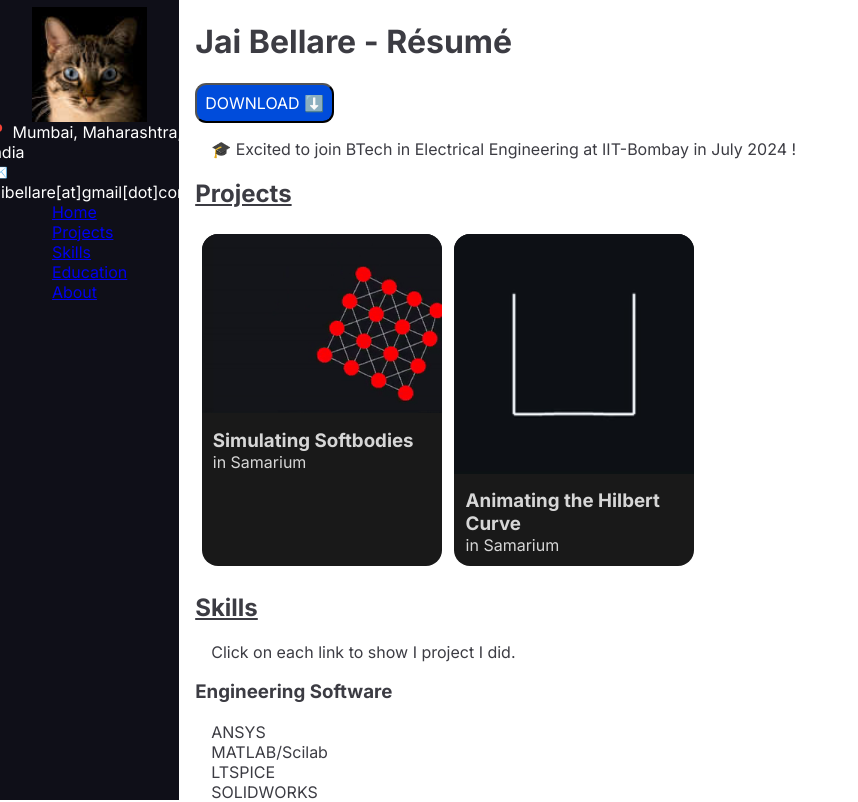
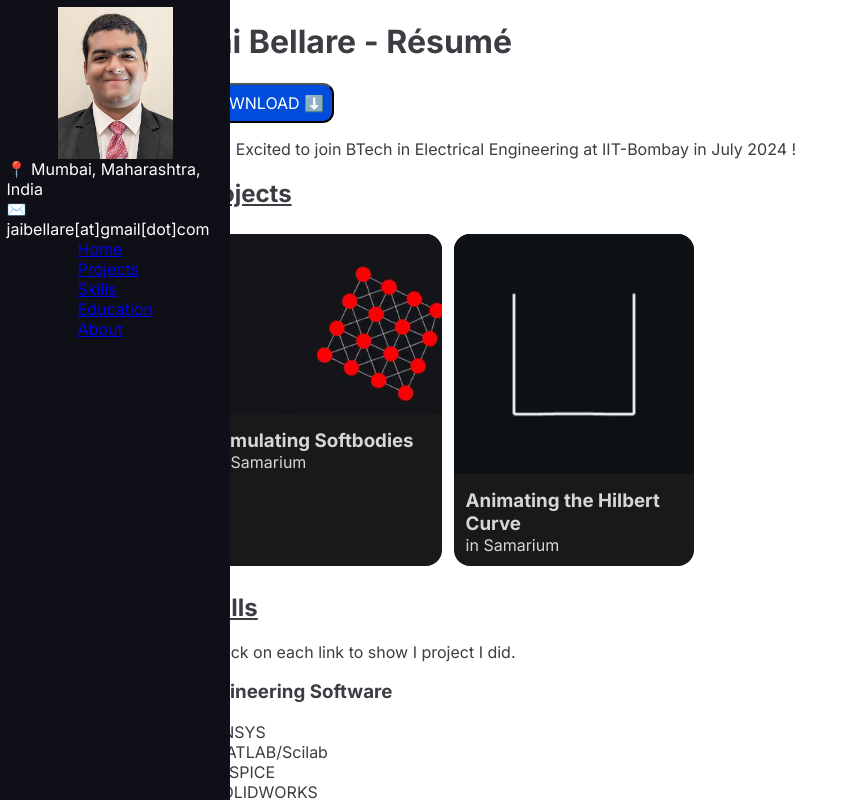
Before and after one commit to jjbel/resume, a SvelteKit app: page / in a window 1280 px wide. Shown: the top 802 px of the page, without its empty margins (0-858 px from the left). Built offline with nearby package versions, Linux system fonts and the light colour scheme.

Commit message:
update photo

```diff
--- a/src/routes/Sidebar.svelte
+++ b/src/routes/Sidebar.svelte
@@ -4,7 +4,7 @@
 </script>
 
 <div class="sidebar">
-    <img src={photo} alt="Jai" style="width:9vw;height:9vw;" />
+    <img src={photo} alt="Jai" style="width:9vw;" />
 
     <div id="info">
         📍 Mumbai, Maharashtra, India
@@ -29,7 +29,7 @@
     .sidebar {
         margin: 0;
         padding: 0;
-        width: 14vw;
+        width: 18vw;
         height: 100vh;
         position: fixed;
         overflow: scroll;
```
Also changed, not shown: src/lib/assets/jai_photo.jpg.
